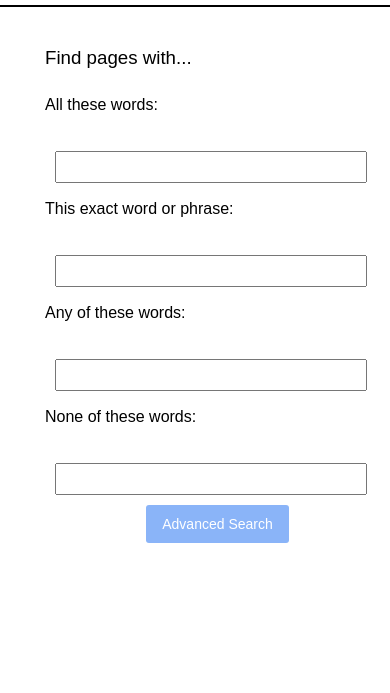
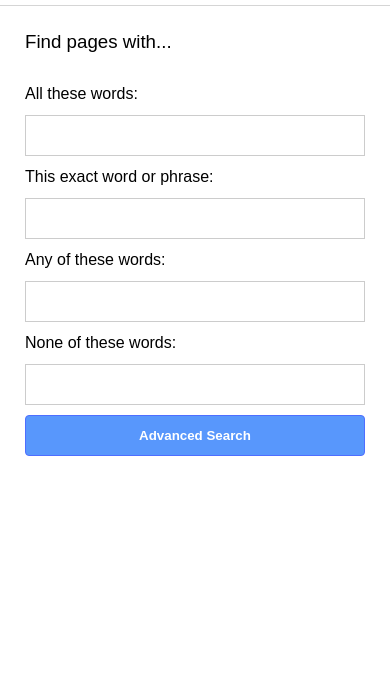
Before and after one commit to PedroHenriqueJS/project0, a plain HTML site: page advanced_search.html in a window 390 px wide. Shown: the part 151-844 px from the top of the page. Drawn offline with nearby package versions, Linux system fonts and the light colour scheme.

Commit message:
adicionei responsividade e organizei o codigo

```diff
--- a/advanced_search.html
+++ b/advanced_search.html
@@ -4,11 +4,12 @@
     <meta charset="UTF-8">
     <meta name="viewport" content="width=device-width, initial-scale=1.0">
     <title>Google Advanced Search</title>
+    <link rel="shortcut icon" href="img/google_logo.svg"type="image/x-icon">
     <link rel="stylesheet" href="styles/search_style.css">
     <link rel="stylesheet" href="styles/advanced_search.css">
     <link rel="stylesheet" href="https://fonts.googleapis.com/css2?family=Material+Symbols+Outlined:opsz,wght,FILL,GRAD@20..48,100..700,0..1,-50..200" />
-    <link rel="shortcut icon" href="img/google_logo.svg">
-    <link rel="stylesheet" href=".css">
+    <link rel="stylesheet" href="styles/mediaqueries.css">
+
 </head>
 <body>
     <header>
@@ -24,7 +25,7 @@
                 </div>
             </a>
             <nav>
-                <a href="index.html">Back to Search</a>
+                <a href="index.html">Search</a>
             </nav>
         </div>
         <h2>Advanced Search</h2>
@@ -32,20 +33,40 @@
     <div class="advanced-search-container">
         <h3>Find pages with...</h3>
         <form method="get" action="https://www.google.com/search">
-            <label class="input-label" for="all_words">All these words:</label>
-            <input class="input-input" type="text" id="all_words" name="as_q">
-            <br>
-            <label class="input-label" for="exact_word">This exact word or phrase:</label>
-            <input class="input-input" type="text" id="exact_word" name="as_epq">
-            <br>
-            <label class="input-label" for="any_words">Any of these words:</label>
-            <input class="input-input" type="text" id="any_words" name="as_oq">
-            <br>
-            <label class="input-label" for="none_words">None of these words:</label>
-            <input class="input-input" type="text" id="none_words" name="as_eq">
-            <br>
-            <div class="btn">
-                <input class="btn-advanced-search" type="submit" value="Advanced Search">
+            <div class="row">
+                <div class="col-25">
+                    <label for="all_words">All these words:</label>
+                </div>
+                <div class="col-75">
+                    <input type="text" id="all_words" name="as_q">
+                </div>
+            </div>
+            <div class="row">
+                <div class="col-25">
+                    <label for="exact_word">This exact word or phrase:</label>
+                </div>
+                <div class="col-75">
+                  <input type="text" id="exact_word" name="as_epq">
+                </div>
+            </div>
+            <div class="row">
+                <div class="col-25">
+                    <label for="any_words">Any of these words:</label>
+                </div>
+                <div class="col-75">
+                    <input type="text" id="any_words" name="as_oq">
+                </div>
+            </div>
+            <div class="row">
+                <div class="col-25">
+                    <label for="none_words">None of these words:</label>
+                </div>
+                <div class="col-75">
+                    <input type="text" id="none_words" name="as_eq">
+                </div>
+            </div>
+            <div class="row">
+                <input class="adv-btn" type="submit" value="Advanced Search">
             </div>
         </form>
     </div>
--- a/styles/advanced_search.css
+++ b/styles/advanced_search.css
@@ -1,68 +1,85 @@
-html{
+html {
     font-family: sans-serif;
-
+    overflow: auto;
 }
 
-header{
-    border-bottom: 2px solid black;
+header {
+    border-bottom: 1px solid rgba(128, 128, 128, 0.329);
 }
 
 .header-container {
-
     display: flex;
     align-items: center;
     justify-content: space-between;
 }
 
-.title{
+.title {
     font-size: 5px;
     margin: 0px 10px;
 }
 
-h2{
+h2 {
     font-weight: lighter;
     color: #e84234;
-    margin: 50px 45px 20px;
+    margin: 50px 25px 20px;
 }
-h3{
+
+h3 {
+
     margin-bottom: 20px;
 }
-.advanced-search-container{
-    margin: 40px 0px 0px 45px;
+
+input[type=text], select, textarea {
+    width: 100%;
+    padding: 12px;
+    border: 1px solid #ccc;
+    box-sizing: border-box;
+    resize: vertical;
 }
 
-.form-container{
-    margin-top: 20px;
-}
-.input-label {
-    display: inline-block;
-    width: 200px;
-    margin-bottom: 30px;
-    line-height: 32px;
+input[type=text]:focus {
+    outline: 1px solid #5897fc;
 }
 
-.input-input {
+label {
+    padding: 12px 12px 12px 0;
     display: inline-block;
-    width: 80vw;
-    box-sizing: border-box;
-    margin-bottom: 10px;
-    margin-left: 10px;
-    height: 32px;
-    vertical-align: middle;
+    }
+
+.adv-btn {
+    background-color: #5897fc;
+    color: white;
+    font-weight: bold;
+    padding: 12px 15px;
+    border-radius: 4px;
+    float: right;
+    border: 1px solid #4e6eff;
+    margin-top: 10px;
 }
 
-.btn{
-    text-align: center;
+.adv-btn:hover {
+    border: 1px solid #213cb1;
+    box-shadow: inset 0px -10px 20px 1px rgba(0, 0, 0, 0.096);
 }
-.btn-advanced-search{
-    font-size: 14px;
-    border: 1px solid transparent;
-    background-color: #8ab4f8;
-    padding: 10px 15px;
-    border-radius: 3px;
-    color: white;
+
+.advanced-search-container {
+    margin: 25px;
 }
-.btn-advanced-search:hover{
-    border: 1px solid #5897fc;
-    background-color: rgb(150, 189, 252);
+
+.col-25 {
+    float: left;
+    width: 25%;
+    margin-top: 6px;
 }
+
+.col-75 {
+    float: left;
+    width: 75%;
+    margin-top: 6px;
+}
+
+.row:after {
+    content: "";
+    display: table;
+    clear: both;
+}
--- a/styles/images_search.css
+++ b/styles/images_search.css
@@ -1,8 +1,9 @@
-.images-title > h3{
+.images-title > h3 {
     margin-top: -18px;
     text-align: end;
     width: 465px;
 }
-.input-wrapper{
+
+.input-wrapper {
     margin: 20px;
 }
--- /dev/null
+++ b/styles/mediaqueries.css
@@ -0,0 +1,117 @@
+@media screen and (max-width: 768px) {
+/*>>> index.html(search)/General MEDIAQUERIES: <<<*/
+
+  .input-search {
+    width: 300px;
+  }
+
+  h1 {
+    font-size: 65px;
+  }
+
+/*>>> images_search.html MEDIAQUERY: <<<*/
+
+  .images-title > .title {
+    margin-bottom: 3px;
+  }
+  .images-title > h3 {
+    width: 315px;
+    font-size: 16px;
+  }
+
+/*>>> advanced_search.html MEDIAQUERY: <<<*/
+
+  a > .title > h1 {
+    font-size: 5.5em;
+  }
+}
+
+@media screen and (max-width: 600px) {
+/*>>> advanced_search.html MEDIAQUERY: <<<*/
+
+  html {
+    overflow: hidden;
+  }
+
+  .col-25, .col-75, .adv-btn {
+    width: 100%;
+    margin-top: 0;
+  }
+
+  .adv-btn {
+      margin-top: 10px;
+  }
+
+/*>>> advanced_search.html MEDIAQUERY: <<<*/
+
+  a > .title > h1 {
+    font-size: 5.5em;
+  }
+
+}
+
+@media screen and (max-width: 365px) {
+/*>>> index.html(search)/General MEDIAQUERIES: <<<*/
+
+  .input-wrapper {
+    width: 250px;
+  }
+
+  h1{
+    font-size: 55px;
+  }
+
+  .input-search {
+    width: 215px;
+  }
+
+/*>>> images_search.html MEDIAQUERY: <<<*/
+  .images-title > .title {
+    margin-bottom: 6px;
+  }
+  .images-title > h3 {
+    width: 258px;
+    font-size: 14px;
+  }
+
+/*>>> advanced_search.html MEDIAQUERY: <<<*/
+
+  a > .title > h1 {
+    font-size: 5.5em;
+  }
+}
+
+@media screen and (max-width: 320px) {
+/*>>> index.html(search)/General MEDIAQUERIES: <<<*/
+
+  .input-wrapper {
+    width: 165px;
+  }
+
+  h1{
+    font-size: 40px;
+  }
+
+  .btn-search {
+    margin-bottom: 10px;
+  }
+
+  .input-search {
+    width: 130px;
+  }
+
+/*>>> images_search.html MEDIAQUERY: <<<*/
+
+  .images-title > .title {
+    margin-bottom: 8px;
+  }
+  .images-title > h3 {
+    width: 194px;
+    font-size: 12px;
+  }
+
+/*>>> advanced_search.html MEDIAQUERY: <<<*/
+  a > .title > h1 {
+    font-size: 5.5em;
+  }
+}
--- a/styles/search_style.css
+++ b/styles/search_style.css
@@ -3,37 +3,38 @@
     src: url('../ProductSans-Regular.ttf') format('truetype');
 }
 
-
-*{
+* {
     padding: 0px;
     margin: 0px;
 }
-h1{
+
+
+h1 {
     font-family: 'ProductSans';
     font-size: 5.5em;
     user-select: none;
 }
 
-h3{
+h3 {
     font-family: sans-serif;
     font-weight: lighter;
 }
 
-.title{
+.title {
     display: inline-flex;
 }
-nav{
+nav {
     margin: 20px;
     text-align: end;
 }
-nav > a{
+nav > a {
     font-family: sans-serif;
     color: black;
     text-decoration: none;
     padding: 10px;
 }
 
-nav > a:hover{
+nav > a:hover {
     text-decoration-line: underline;
 }
 
@@ -45,10 +46,10 @@ nav > a:hover{
     text-align: center;
 }
 
-.material-symbols-outlined{
+.material-symbols-outlined {
     color: gray;
 }
-.input-wrapper{
+.input-wrapper {
     display: flex;
     align-items: center;
     margin: 20px;
@@ -57,20 +58,20 @@ nav > a:hover{
     padding: 8px 12px ;
     gap: 10px;
 }
-.input-wrapper:hover{
+.input-wrapper:hover {
     box-shadow: 0.1px 0px 8px rgba(0, 0, 0, 0.199);
 
 }
-.input-search{
+.input-search {
     border: none;
     width: 540px;
     font-size: 18px;
 }
-.input-search:focus{
+.input-search:focus {
     outline: none;
 }
 
-.btn-search{
+.btn-search {
     width: 140px;
     margin: 1px 5px;
     font-size: 14px;
@@ -81,8 +82,9 @@ nav > a:hover{
 
 }
 
-.btn-search:hover{
+.btn-search:hover {
     border: 1px solid gray;
-    transition: 0.2s;
+    transition: 0.1s;
+    cursor: pointer;
 
 }
```
Also changed, not shown: images_search.html (+2 -1 lines), index.html (+2 -2 lines), styles/mediaquery.css (deleted, +0 -28 lines).
